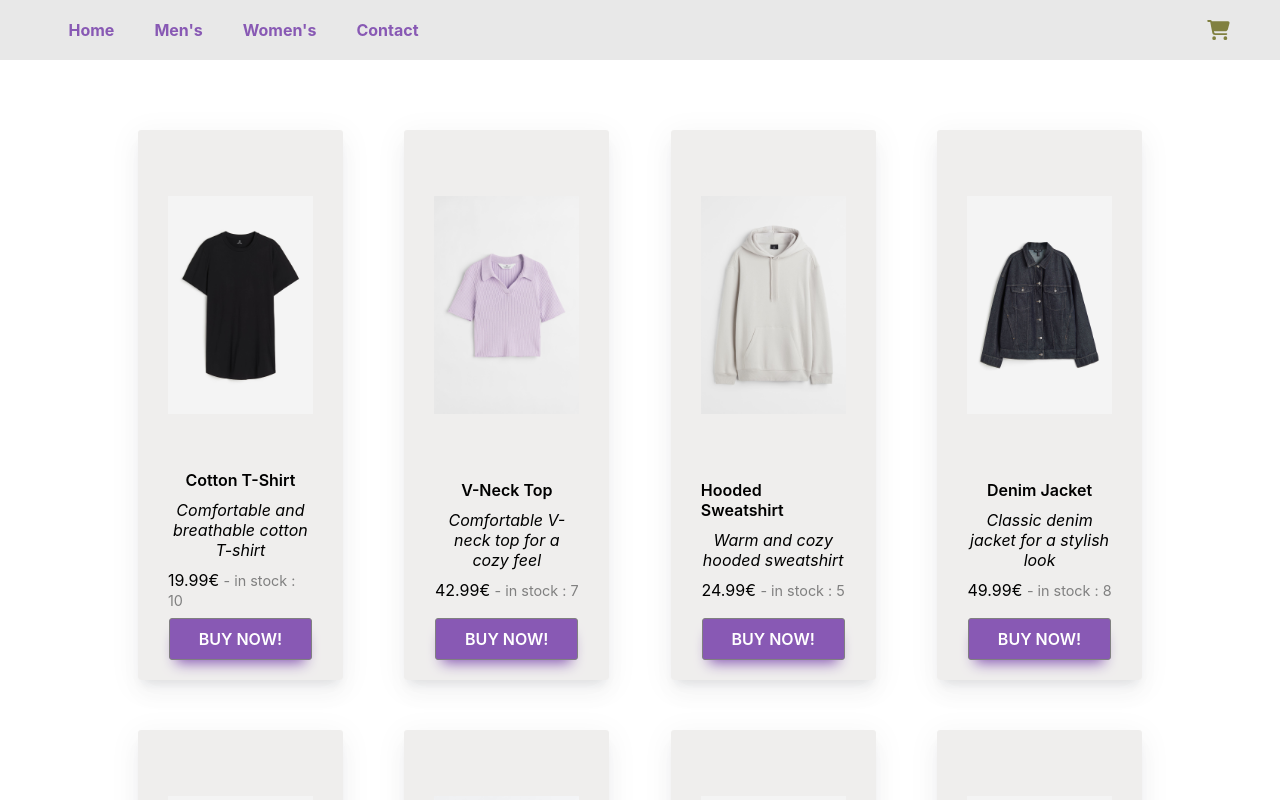
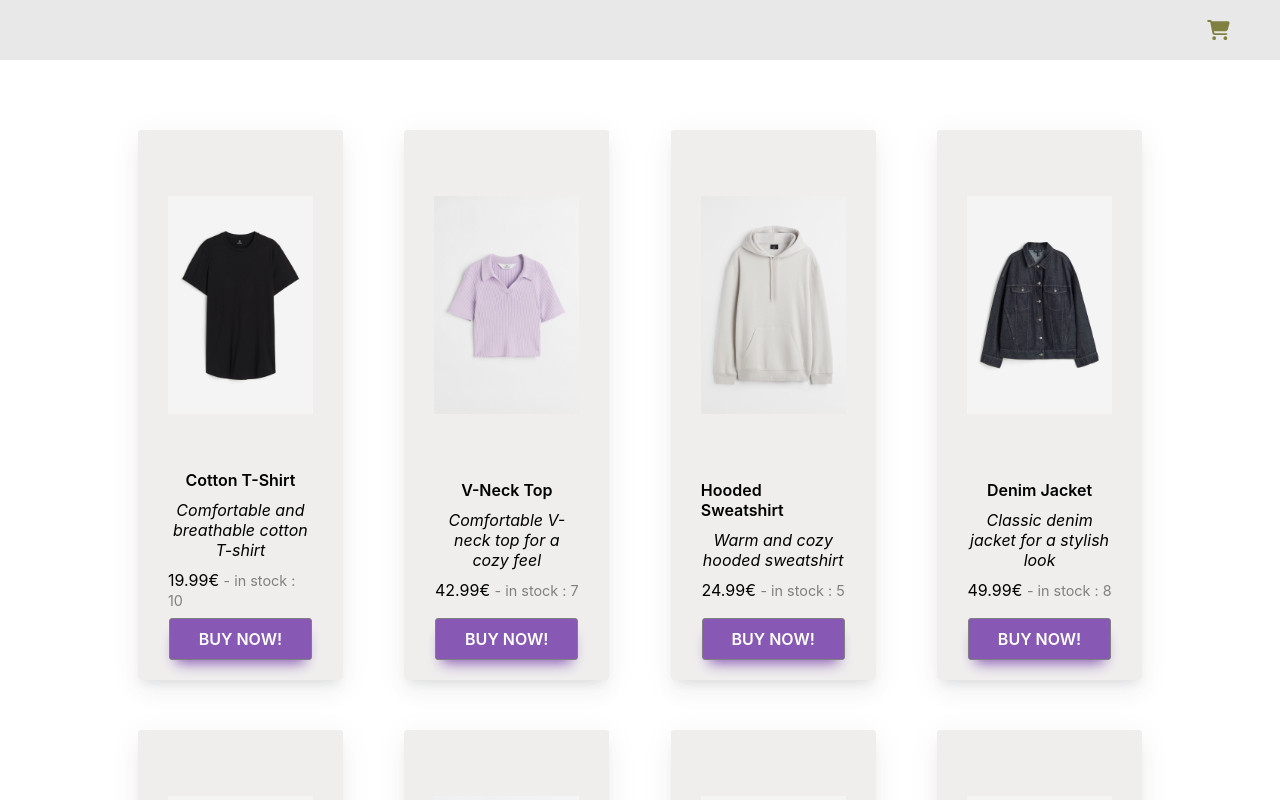
Before and after one commit to elledevelope/React_boutique, a React (Create React App) app: page / in a window 1280 px wide. Shown: the top 800 px of the page. Built offline with nearby package versions, Linux system fonts and the light colour scheme.

Commit message:
Update component ListMenu

```diff
--- a/src/components/ListMenu/ListMenu.css
+++ b/src/components/ListMenu/ListMenu.css
@@ -1,16 +1,41 @@
 .ListMenu {
+    /* display: flex; */
+    /* justify-content: space-between; */
+    /* margin: auto; */
+    /* width: 90%; */
+    /* margin-left: 40px; */
+
+    background-color: white;
+    box-shadow: 0 16px 24px 2px rgba(33, 37, 41, 0.02),
+    0 6px 30px 5px rgba(33, 37, 41, 0.04), 0 8px 10px -5px rgba(33, 37, 41, 0.1);
+    padding: 50px;
+    position: absolute;
+    top: 0;
+    left: 0;
+
+    display: none;
+}
+
+.close-icon {
+    position: absolute;
+    top: 15px;
+    left: 15px;
+    cursor: pointer;
+}
+
+.ListMenu ul {
     display: flex;
-    justify-content: space-between;
-    margin: auto;
-    width: 90%;
-    margin-left: 40px;
+    flex-direction: column;
+    justify-content: flex-start;
+    align-items: flex-start;
 }
 
 .ListMenu li {
     list-style: none;
-    padding: 10px 20px;
+    padding: 7px;
     color: #8859b4;
     font-weight: bold;
+
 }
 
 .ListMenu  li:hover {
@@ -19,7 +44,12 @@
     color: #408c99;
   }
 
-
 .ListMenu a {
     text-decoration: none;
 }
+
+
+/* MEDIA QUERY TABLETTE AND DESKTOP */
+@media screen and (min-width: 576) {
+
+}
--- a/src/components/ListMenu/ListMenu.js
+++ b/src/components/ListMenu/ListMenu.js
@@ -4,7 +4,13 @@ import Panier from '../Panier/Panier';
 
 const ListMenu = (props) => {
   return (
-    <ul className="ListMenu">
+    <>
+      <div className="ListMenu nav-links">
+        <div className="close-icon">
+          <img src="./assets/img/icons/x.svg" />
+        </div>
+
+        <ul >
           {
             props.sendEntries.map((value, index) => {
 
@@ -19,6 +25,10 @@ const ListMenu = (props) => {
             })
           }
         </ul>
+      </div>
+
+
+    </>
   )
 };
 
```
Lines whose indentation alone changed are shown as unchanged.
